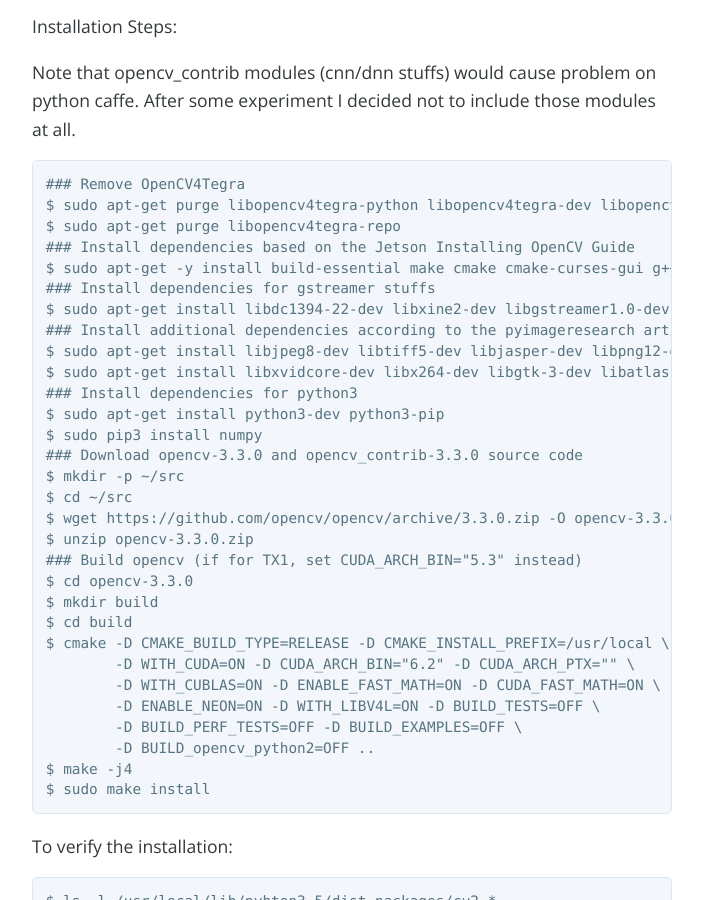
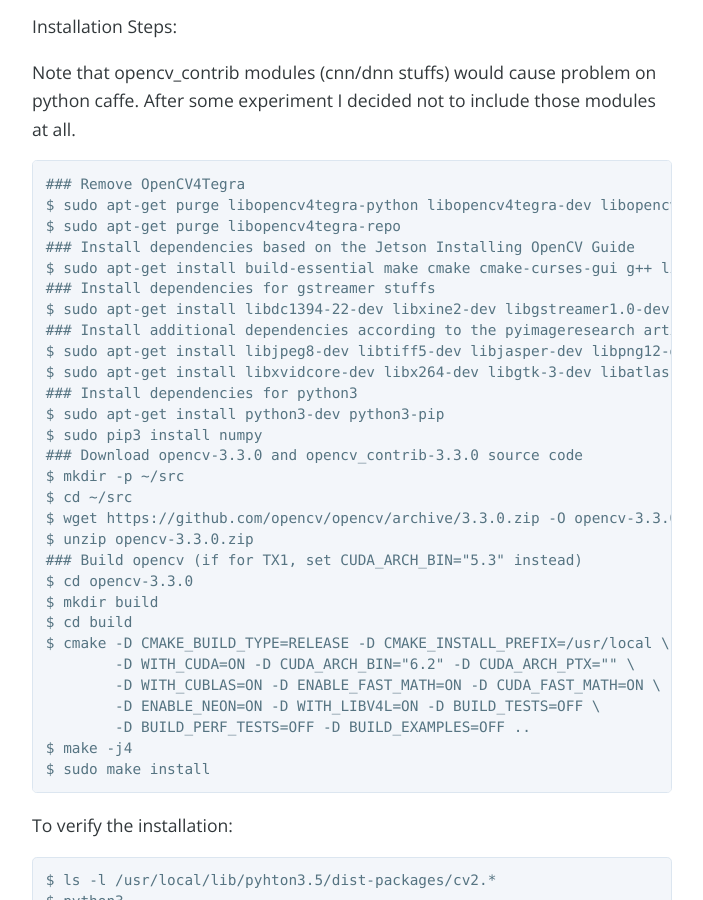
Before and after one commit to jkjung-avt/jkjung-avt.github.io, a Jekyll site: the page built from _posts/2017-08-07-opencv3-on-tx2.md, in a window 1280 px wide and 900 px high, scrolled down 841 px. Shown: the whole window, without its empty margins (288-991 px from the left). Built offline with Jekyll 4.4.1, drawn with Linux system fonts in a browser that asks for light colours; nearby versions of some CDN libraries; comment, search, counter and statistics services are not loaded.

Commit message:
Minor update

````diff
--- a/_posts/2017-08-07-opencv3-on-tx2.md
+++ b/_posts/2017-08-07-opencv3-on-tx2.md
@@ -30,7 +30,7 @@ Note that opencv_contrib modules (cnn/dnn stuffs) would cause problem on python
 $ sudo apt-get purge libopencv4tegra-python libopencv4tegra-dev libopencv4tegra
 $ sudo apt-get purge libopencv4tegra-repo
 ### Install dependencies based on the Jetson Installing OpenCV Guide
-$ sudo apt-get -y install build-essential make cmake cmake-curses-gui g++ libavformat-dev libavutil-dev libswscale-dev libv4l-dev libeigen3-dev libglew1.6-dev libgtk2.0-dev
+$ sudo apt-get install build-essential make cmake cmake-curses-gui g++ libavformat-dev libavutil-dev libswscale-dev libv4l-dev libeigen3-dev libglew1.6-dev libgtk2.0-dev
 ### Install dependencies for gstreamer stuffs
 $ sudo apt-get install libdc1394-22-dev libxine2-dev libgstreamer1.0-dev libgstreamer-plugins-base1.0-dev
 ### Install additional dependencies according to the pyimageresearch article
@@ -52,8 +52,7 @@ $ cmake -D CMAKE_BUILD_TYPE=RELEASE -D CMAKE_INSTALL_PREFIX=/usr/local \
         -D WITH_CUDA=ON -D CUDA_ARCH_BIN="6.2" -D CUDA_ARCH_PTX="" \
         -D WITH_CUBLAS=ON -D ENABLE_FAST_MATH=ON -D CUDA_FAST_MATH=ON \
         -D ENABLE_NEON=ON -D WITH_LIBV4L=ON -D BUILD_TESTS=OFF \
-        -D BUILD_PERF_TESTS=OFF -D BUILD_EXAMPLES=OFF \
-        -D BUILD_opencv_python2=OFF ..
+        -D BUILD_PERF_TESTS=OFF -D BUILD_EXAMPLES=OFF ..
 $ make -j4
 $ sudo make install
 ```
````
